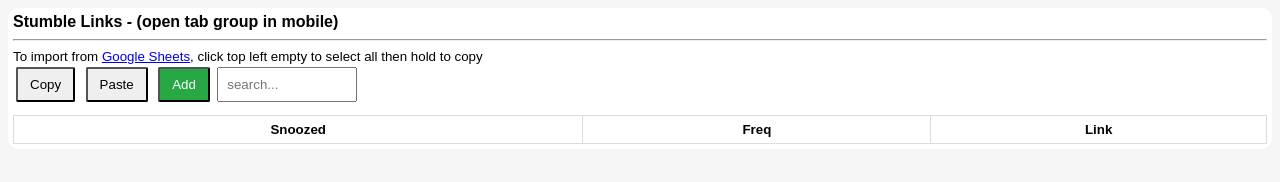
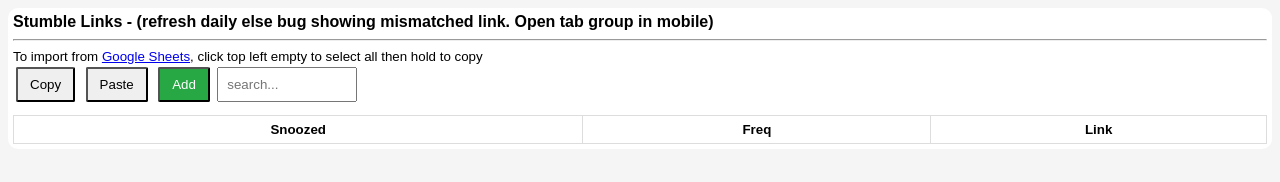
Before and after one commit to cragtlab/apps2, a plain HTML site: page index.htm in a window 1280 px wide. Drawn offline with Linux system fonts and the light colour scheme.

Commit message:
Update index.htm

```diff
--- a/index.htm
+++ b/index.htm
@@ -3,8 +3,6 @@
 <head>
 <meta charset="UTF-8">
 <title>Stumble Links</title>
-
-
 <style>
 body { font-family:sans-serif; padding:0px; background:#f5f5f5; }
 .container { margin:auto; background:white; padding:5px; border-radius:10px; }
@@ -35,7 +33,7 @@ small  {
 
 <body>
 <div class="container">
-<b>Stumble Links - (open tab group in mobile)</b>
+<b>Stumble Links - (refresh daily else bug showing mismatched link. Open tab group in mobile)</b>
 
 <!-- DISPLAY -->
 <div id="linkFreqContainer">
```
